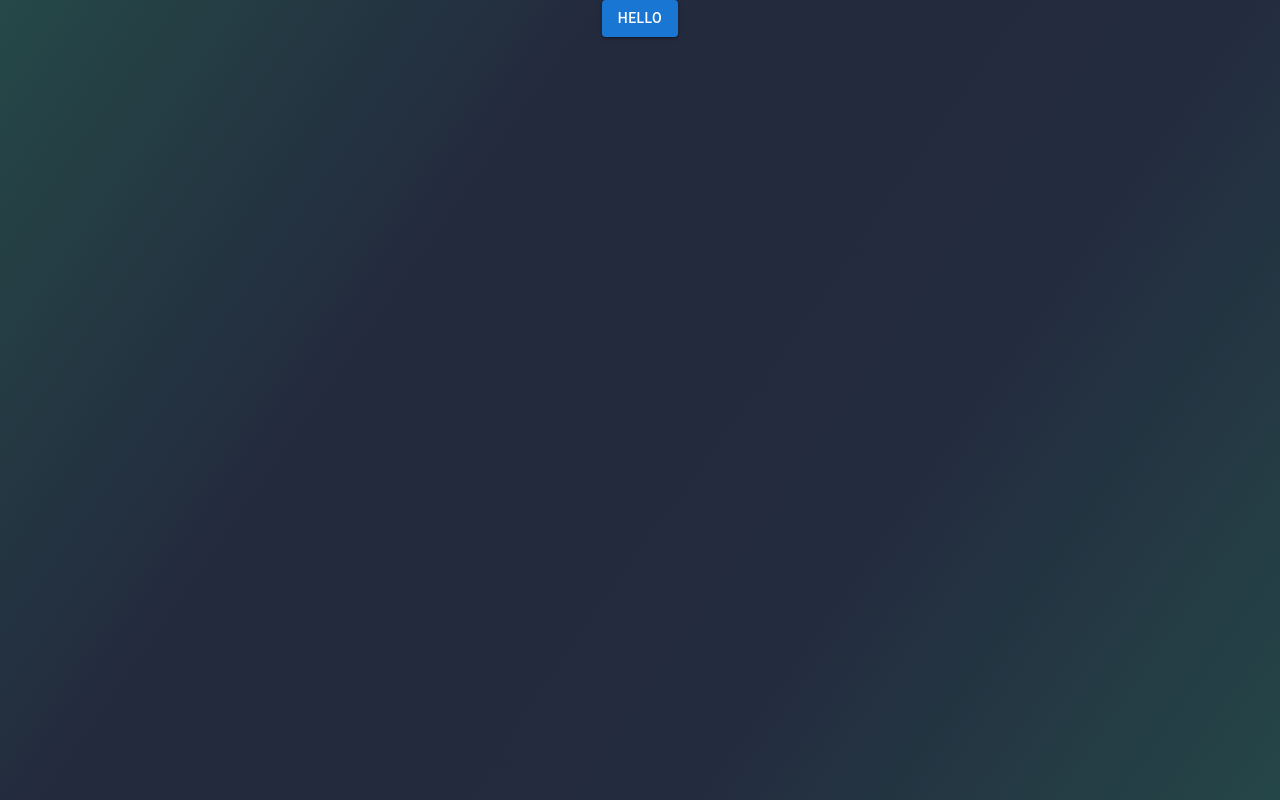
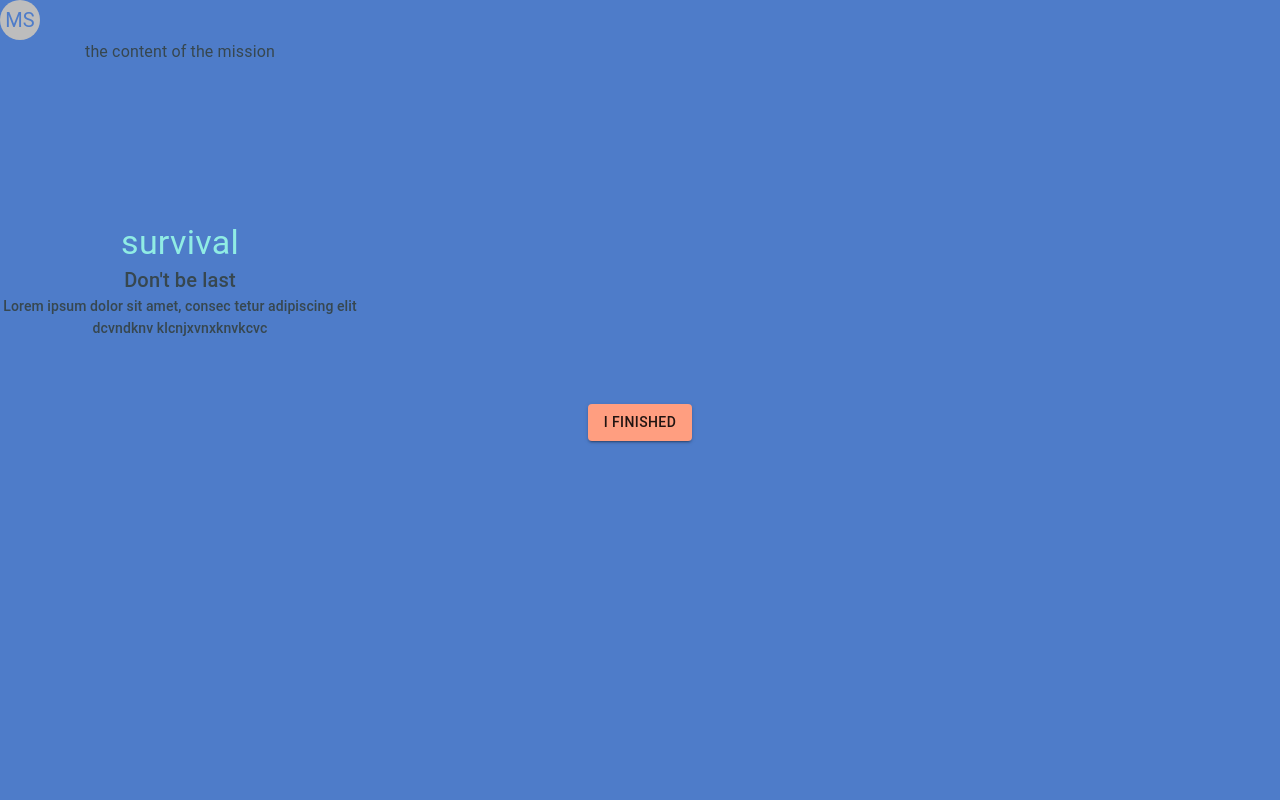
Before and after one commit to itaybober/White_Sauce, a React (Create React App) app: page / in a window 1280 px wide. Built offline with nearby package versions, Linux system fonts and the light colour scheme.

Commit message:
mayaaaaa

```diff
--- a/src/App.tsx
+++ b/src/App.tsx
@@ -1,25 +1,28 @@
 import React from 'react';
 import logo from './logo.svg';
 import './App.css';
+import Survival_mission from "./Pages/Survival_mission";
 
 function App() {
   return (
     <div className="App">
-      <header className="App-header">
-        <img src={logo} className="App-logo" alt="logo" />
-        <h1>
-          Achsaf Was Here <br></br> Itay Was Here And also Mayaaaa
-        </h1>
+      {/*<header className="App-header">*/}
+        {/*<img src={logo} className="App-logo" alt="logo" />*/}
+        {/*<h1>*/}
+        {/*  Achsaf Was Here {"\n"} Itay Was Here And also Mayaaaa*/}
+        {/*</h1>*/}
 
-        <a
-          className="App-link"
-          href="https://reactjs.org"
-          target="_blank"
-          rel="noopener noreferrer"
-        >
-          Learn React
-        </a>
-      </header>
+        {/*<a*/}
+        {/*  className="App-link"*/}
+        {/*  href="https://reactjs.org"*/}
+        {/*  target="_blank"*/}
+        {/*  rel="noopener noreferrer"*/}
+        {/*>*/}
+        {/*  Learn React*/}
+      {/*  </a>*/}
+      {/*</header>*/}
+
+      <Survival_mission/>
     </div>
   );
 }
--- a/src/Pages/Survival_mission.tsx
+++ b/src/Pages/Survival_mission.tsx
@@ -13,8 +13,7 @@ import Button from "@mui/material/Button";
 import Stepper from '@mui/material/Stepper';
 import Step from '@mui/material/Step';
 import StepLabel from '@mui/material/StepLabel';
-import { useTheme } from '@mui/material/styles';
-
+import { useTheme } from '@mui/material/styles'
 
 
 // we need to add the stepper here later
@@ -24,13 +23,13 @@ function survival() {
         <div>
 
             {/* Avatar- head of the page*/}
-            <Avatar sx={{ bgcolor: deepPurple[500] }}>MS</Avatar>
+            <Avatar sx={{ bgcolor: "secondary" }}>MS</Avatar>
 
             <Box
                 sx={{
                     width: 360,
                     height: 182,
-                    backgroundColor: "primary.dark"}}>
+                    backgroundColor: "secondary"}}>
             the content of the mission
                 </Box>
             {/*box=the bg*/}
@@ -42,11 +41,11 @@ function survival() {
                 sx={{
                     width: 360,
                     height: 182,
-                    backgroundColor:"primary.dark"}}>
+                    backgroundColor:"secondary"}}>
 
             {/*<TextField id="filled-basic" label="survival" variant="filled">*/}
-                <Typography variant="h4" >survival</Typography>
-                <Typography variant="h6" >Don't be last</Typography>
+                <Typography variant="h4" color={"primary"} >survival</Typography>
+                <Typography variant="h6"  >Don't be last</Typography>
                 <Typography variant="subtitle2" >Lorem ipsum dolor sit amet, consec
                     tetur adipiscing elit
                     dcvndknv
@@ -57,7 +56,7 @@ function survival() {
             {/*</TextField>*/}
 
             {/*//button in the bottom part*/}
-            <Button variant="contained" color="primary" size={"medium"} >I finished</Button>
+            <Button variant="contained" color="secondary" size={"medium"} >I finished</Button>
         </div>
             )
 }
--- a/src/index.tsx
+++ b/src/index.tsx
@@ -7,18 +7,27 @@ import FirebaseTest from "./Achsaf_Folder/FirebaseTest";
 import Chwazi from "./Achsaf_Folder/Chwazi";
 import Demo from "./Achsaf_Folder/Demo";
 import Dugma from "./Pages/Dugma";
-import Background from "./Components/Background";
+import Survival_mission from "./Pages/Survival_mission";
+import { StyledEngineProvider } from "@mui/material/styles";
+import CssBaseline from "@mui/material/CssBaseline";
+import { ThemeProvider } from "@mui/material/styles";
+import theme from "./theme";
 
 const root = ReactDOM.createRoot(
-  document.getElementById('root') as HTMLElement
+    document.getElementById('root') as HTMLElement
 );
+root.render(
 
-root.render(
   <React.StrictMode>
-      <Background>
-        <Dugma />
-      </Background>
-      {/*<App />*/}
+      <StyledEngineProvider injectFirst>
+          <ThemeProvider theme={theme}>
+              <CssBaseline />
+              <App/>
+
+          </ThemeProvider>
+      </StyledEngineProvider>
+      {/*<Dugma/>*/}
+    {/*<App />*/}
   </React.StrictMode>
 );
 
--- a/src/Pages/theme.tsx
+++ b/src/theme.tsx
@@ -1,6 +1,8 @@
-import { createTheme } from '@mui/material/styles';
+import { ThemeOptions } from '@mui/material/styles';
+import { ThemeProvider, createTheme } from '@mui/material/styles';
 
-let theme=createTheme({
+const theme = createTheme({
+
     palette: {
         mode: 'light',
         primary: {
@@ -11,14 +13,14 @@ let theme=createTheme({
             main: '#ff9e80',
         },
         background: {
-            default: '#242e3f',
+            default: '#4e7cc9',
             paper: '#37474F',
         },
         text: {
-            primary: '#ffffff',
-            secondary: '#ffffff',
-            disabled: '#ffffff',
-                    },
+            primary: '#37474F',
+            secondary: '#ececec',
+            disabled: '#ececec',
+        },
         warning: {
             main: '#ed3202',
         },
@@ -29,4 +31,5 @@ let theme=createTheme({
             main: '#29832d',
         },
     },
-});
+})
+export default theme;
```
Also changed, not shown: src/Components/theme_page.tsx (renamed from src/Pages/theme_page.tsx).
